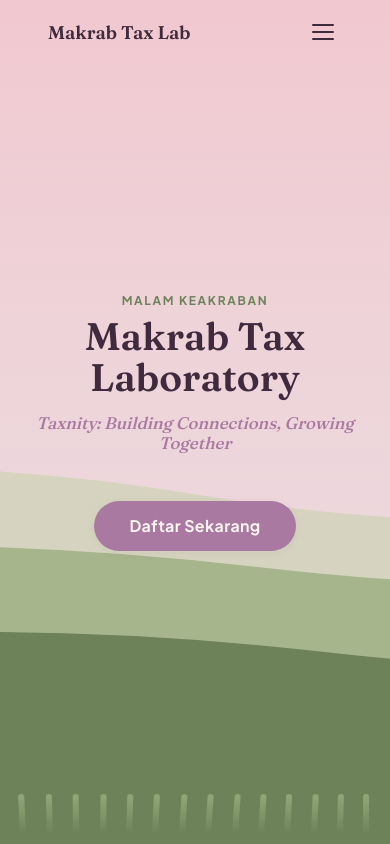
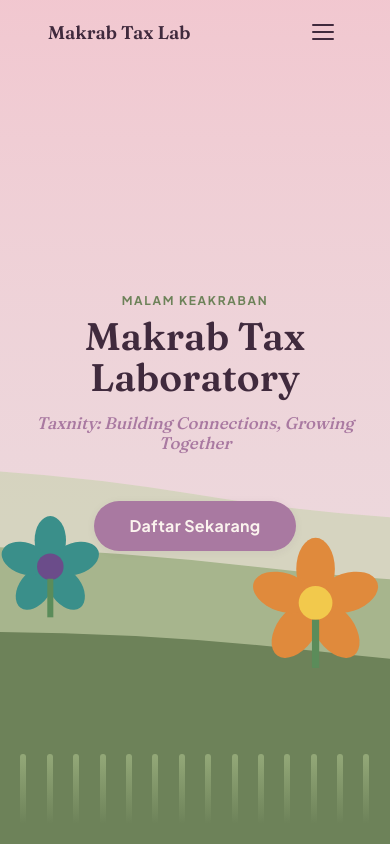
Before and after one commit to Tax-Laboratory-Gunadarma/Makrab-Taxlab-2026, a React (Vite) app: page / in a window 390 px wide. Shown: the top 844 px of the page. Built offline with nearby package versions, Linux system fonts and the light colour scheme.

Commit message:
mengubah posisi bunga saat responsif

```diff
--- a/src/components/Hero.css
+++ b/src/components/Hero.css
@@ -49,13 +49,38 @@
   font-weight: 700;
   letter-spacing: 0.02em;
   box-shadow: var(--shadow-rest);
-  transition: transform 0.2s ease, box-shadow 0.2s ease, background-color 0.2s ease;
+  transition:
+    transform 0.2s ease,
+    box-shadow 0.2s ease,
+    background-color 0.2s ease;
 }
 
 .hero__cta:hover {
   transform: translateY(-3px);
   box-shadow: var(--shadow-hover);
   background-color: #96678f;
+}
+
+/* --- posisi bunga di dalam hero__bg --- */
+/* Desktop: sama persis seperti translate() lama */
+.hero__flower--right {
+  transform: translate(880px, 470px);
+}
+
+.hero__flower--left {
+  transform: translate(150px, 500px);
+}
+
+/* Mobile: karena preserveAspectRatio="slice" nge-crop tepi kiri/kanan SVG,
+   bunga digeser masuk ke zona tengah viewBox biar tetap kelihatan */
+@media (max-width: 640px) {
+  .hero__flower--right {
+    transform: translate(700px, 500px);
+  }
+
+  .hero__flower--left {
+    transform: translate(480px, 470px);
+  }
 }
 
 /* --- rumput animasi di bagian bawah hero --- */
@@ -75,19 +100,11 @@
   display: inline-block;
   width: 6px;
   height: 70px;
-  background: linear-gradient(to top, var(--color-sage-dark), var(--color-sage));
+  background: linear-gradient(
+    to top,
+    var(--color-sage-dark),
+    var(--color-sage)
+  );
   border-radius: 6px 6px 0 0;
   transform-origin: bottom center;
-  animation: sway 3.2s ease-in-out infinite;
-  animation-delay: calc(var(--i) * 0.15s);
 }
-
-@keyframes sway {
-  0%, 100% { transform: rotate(-4deg); }
-  50% { transform: rotate(4deg); }
-}
-
-@media (max-width: 640px) {
-  .hero__grass { height: 50px; }
-  .hero__blade { height: 40px; }
-}
--- a/src/components/Hero.jsx
+++ b/src/components/Hero.jsx
@@ -36,10 +36,8 @@ export default function Hero() {
           fill="var(--color-sage-dark)"
         />
 
-        {/* siluet tenda camping sederhana */}
         {/* Bunga 1 - kombinasi oranye & kuning mustard */}
-        <g transform="translate(880,470)">
-          {/* 5 kelopak, disusun melingkar pakai rotate biar rapi & gampang di-maintain */}
+        <g className="hero__flower hero__flower--right">
           <g fill="#e08a3c">
             <ellipse cx="0" cy="-28" rx="16" ry="26" transform="rotate(0)" />
             <ellipse cx="0" cy="-28" rx="16" ry="26" transform="rotate(72)" />
@@ -47,14 +45,12 @@ export default function Hero() {
             <ellipse cx="0" cy="-28" rx="16" ry="26" transform="rotate(216)" />
             <ellipse cx="0" cy="-28" rx="16" ry="26" transform="rotate(288)" />
           </g>
-          {/* putik di tengah */}
           <circle cx="0" cy="0" r="14" fill="#f2c94c" />
-          {/* tangkai */}
           <rect x="-3" y="14" width="6" height="40" fill="#5b8c5a" />
         </g>
 
         {/* Bunga 2 - kombinasi teal & ungu tua */}
-        <g transform="translate(150,500)">
+        <g className="hero__flower hero__flower--left">
           <g fill="#3a8f8a">
             <ellipse cx="0" cy="-22" rx="13" ry="20" transform="rotate(0)" />
             <ellipse cx="0" cy="-22" rx="13" ry="20" transform="rotate(72)" />
```
